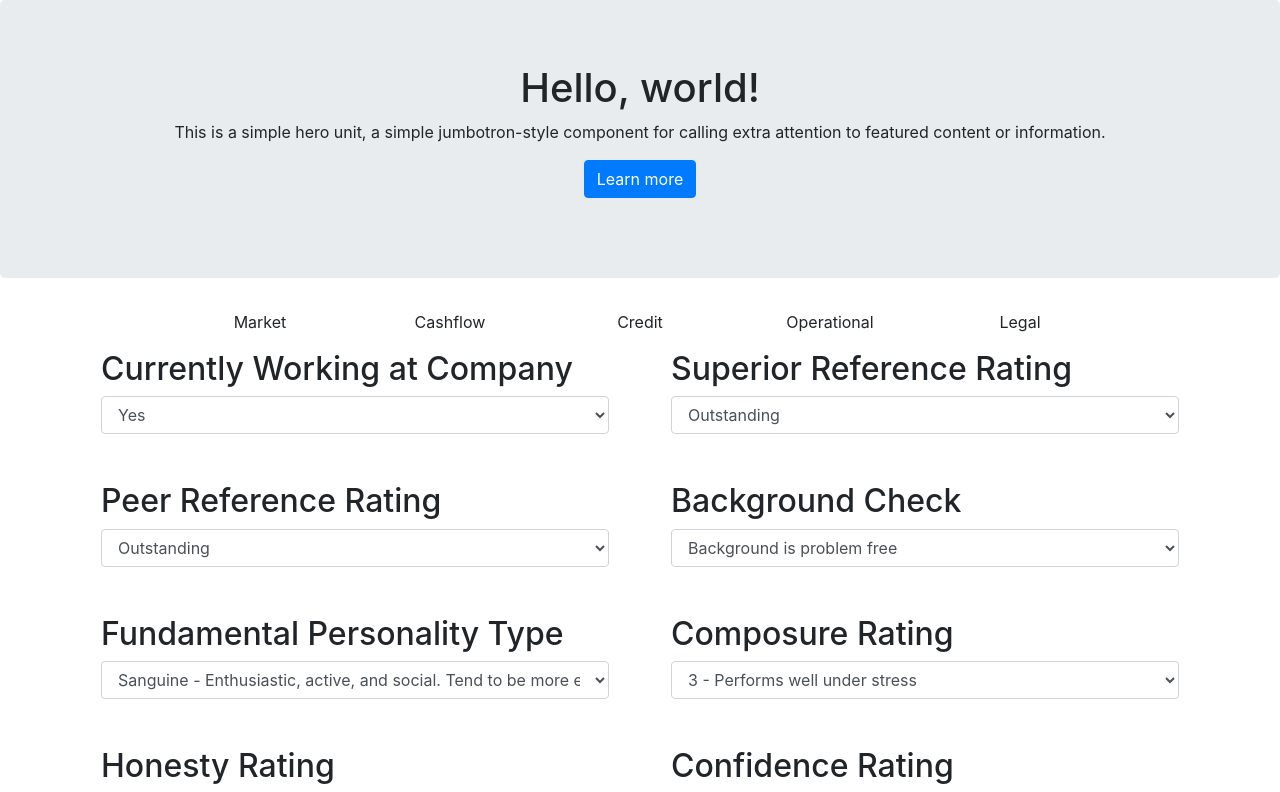
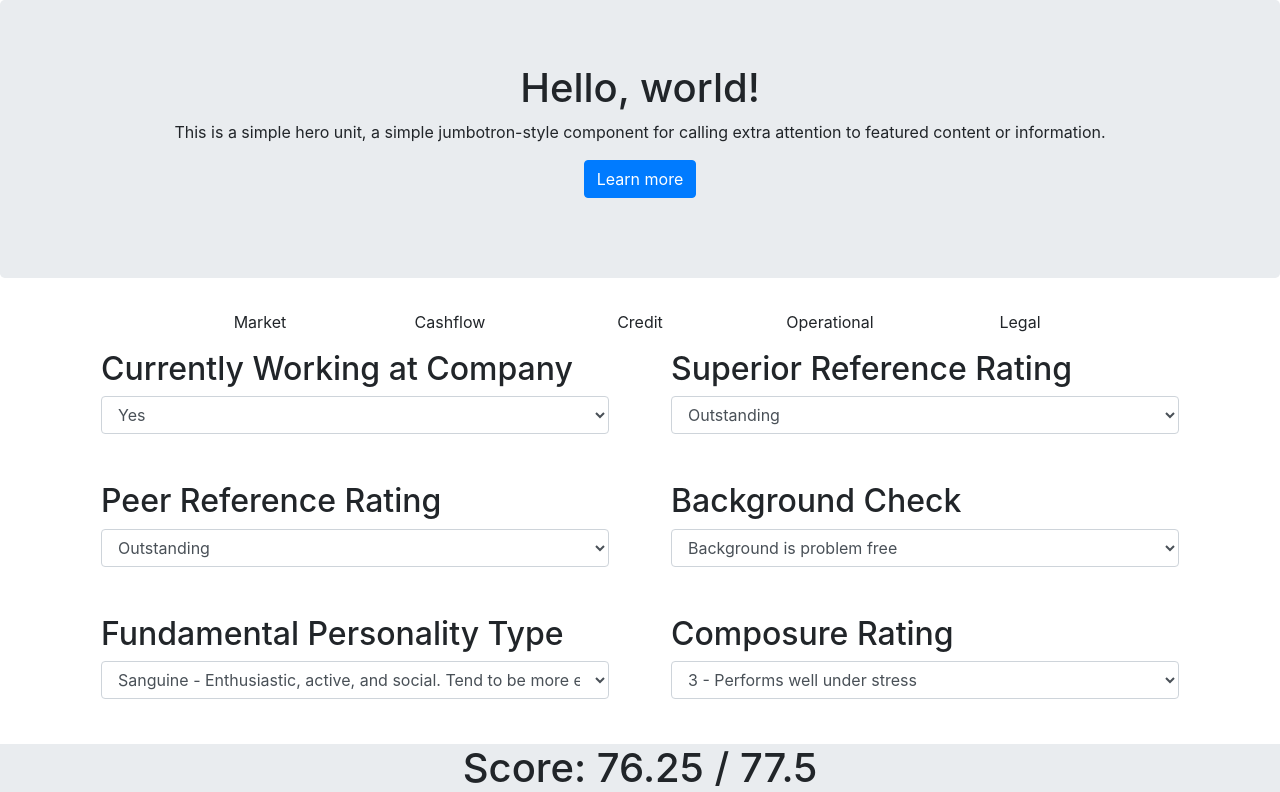
Before and after one commit to anoojlal/Financial-Derivatives-Risk-Model, a React (Create React App) app: page / in a window 1280 px wide. Shown: the top 792 px of the page. Built offline with nearby package versions, Linux system fonts and the light colour scheme.

Commit message:
Added sticky footer

```diff
--- a/src/components/App.js
+++ b/src/components/App.js
@@ -91,10 +91,11 @@ class App extends Component {
               </Col>
             )}
           </Row>
-
         </Grid>
 
+        <footer>
           <h1>Score: {this.state.score} / {this.state.total}</h1>
+        </footer>
       </div>
     );
   }
--- a/src/styles/App.css
+++ b/src/styles/App.css
@@ -1,3 +1,10 @@
 .App {
   text-align: center;
 }
+
+footer {
+  background-color: #e9ecef;
+  position: fixed;
+  width: 100%;
+  bottom: 0;
+}
--- a/src/styles/index.css
+++ b/src/styles/index.css
@@ -1,5 +1,6 @@
 body {
   margin: 0;
   padding: 0;
+  padding-bottom: 4em;
   font-family: sans-serif;
 }
```
Lines whose indentation alone changed are shown as unchanged.
